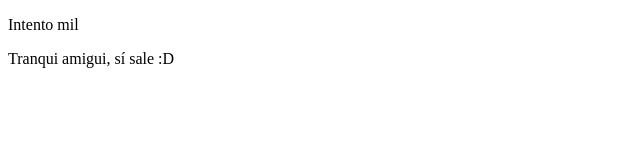
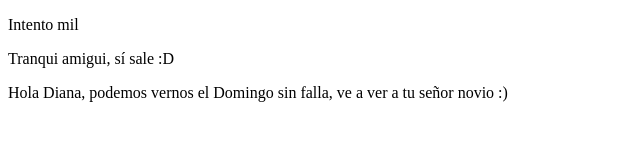
Before and after one commit to DianaCarrillo/clase-john, a plain HTML site: page index.html in a window 1280 px wide. Shown: the whole page, without its empty margins (0-640 px from the left). Drawn offline with Linux system fonts and the light colour scheme.

Commit message:
Sobre vernos el Domingo amigui

```diff
--- a/index.html
+++ b/index.html
@@ -9,5 +9,6 @@
 <body>
 <p>Intento mil</p>
 <p> Tranqui amigui, sí sale :D</p>
+<p>Hola Diana, podemos vernos el Domingo sin falla, ve a ver a tu señor novio :)</p>
 </body>
 </html>
```
